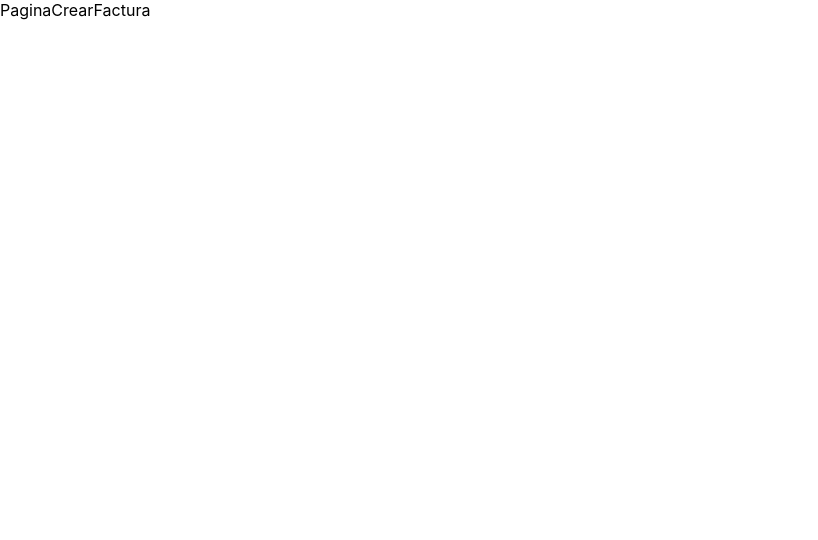
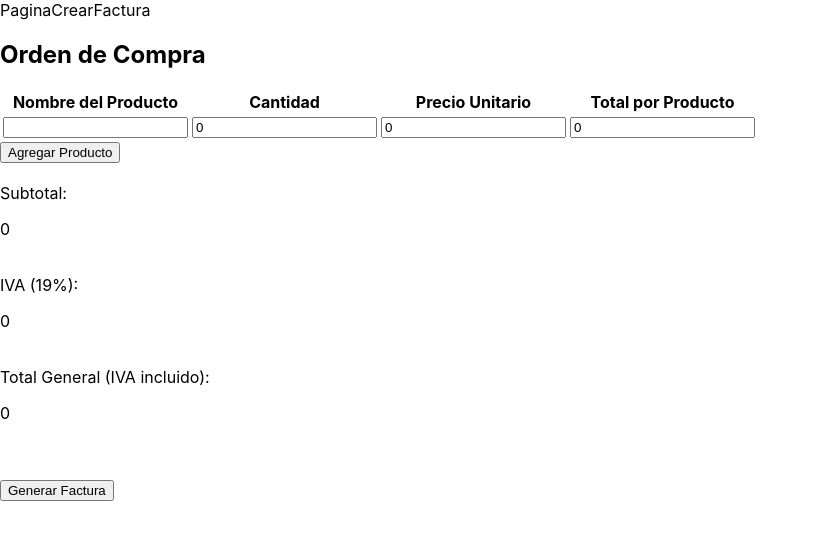
Before and after one commit to asapHallvaror/paginaCompraGithub, a React (Create React App) app: page / in a window 1280 px wide. Shown: the top 540 px of the page, without its empty margins (0-818 px from the left). Built offline with nearby package versions, Linux system fonts and the light colour scheme.

Commit message:
se agrega funcion de agregar los productos para la factura

```diff
--- a/src/Pages/CrearFactura.jsx
+++ b/src/Pages/CrearFactura.jsx
@@ -1,11 +1,101 @@
-import React from 'react'
-import PaginaCrearFactura from '../Components/PaginaLogin/PaginaCrearFactura/PaginaCrearFactura'
+import React, { useState, useEffect } from 'react';
+import PaginaCrearFactura from '../Components/PaginaLogin/PaginaCrearFactura/PaginaCrearFactura';
+
 const CrearFactura = () => {
-  return (
-    <div>
-        <PaginaCrearFactura/>
-    </div>
-  )
+    const [productos, setProductos] = useState([{ nombre: '', cantidad: 0, precio: 0, total: 0 }]);
+    const [subtotal, setSubtotal] = useState(0);
+    const [iva, setIVA] = useState(0);
+    const [totalGeneral, setTotalGeneral] = useState(0);
+
+    const agregarProducto = () => {
+        setProductos([...productos, { nombre: '', cantidad: 0, precio: 0, total: 0 }]);
+    };
+
+    const handleInputChange = (index, event) => {
+        const { name, value } = event.target;
+        const newProductos = [...productos];
+        newProductos[index][name] = value;
+        if (name === 'cantidad' || name === 'precio') {
+            newProductos[index].total = parseFloat(newProductos[index].cantidad) * parseFloat(newProductos[index].precio);
+        }
+        setProductos(newProductos);
+    };
+
+    useEffect(() => {
+        calcularSubtotal();
+    }, [productos]); // Ejecutar cuando se actualice el estado de productos
+
+    useEffect(() => {
+        calcularIVA();
+        calcularTotalGeneral();
+    }, [subtotal]); // Ejecutar cuando se actualice el subtotal
+
+    const calcularSubtotal = () => {
+        let total = 0;
+        productos.forEach(producto => {
+            total += parseFloat(producto.total);
+        });
+        setSubtotal(total);
+    };
+
+    const calcularIVA = () => {
+        const ivaValor = subtotal * 0.19;
+        setIVA(ivaValor);
+    };
+
+    const calcularTotalGeneral = () => {
+        const total = subtotal + iva;
+        setTotalGeneral(total);
+    };
+
+    const handleSubmit = event => {
+        event.preventDefault();
+        // Aquí puedes manejar el envío del formulario
+        console.log('Formulario enviado:', productos);
+    };
+
+    return (
+        <div>
+            <PaginaCrearFactura />
+            <div>
+                <h2>Orden de Compra</h2>
+                <form onSubmit={handleSubmit}>
+                    <table>
+                        <thead>
+                            <tr>
+                                <th>Nombre del Producto</th>
+                                <th>Cantidad</th>
+                                <th>Precio Unitario</th>
+                                <th>Total por Producto</th>
+                            </tr>
+                        </thead>
+                        <tbody>
+                            {productos.map((producto, index) => (
+                                <tr key={index}>
+                                    <td><input type="text" name="nombre" value={producto.nombre} onChange={e => handleInputChange(index, e)} required /></td>
+                                    <td><input type="number" name="cantidad" value={producto.cantidad} onChange={e => handleInputChange(index, e)} min="1" required /></td>
+                                    <td><input type="number" name="precio" value={producto.precio} onChange={e => handleInputChange(index, e)} min="0.01" step="0.01" required /></td>
+                                    <td><input type="text" value={producto.total} readOnly /></td>
+                                </tr>
+                            ))}
+                        </tbody>
+                    </table>
+                    <button type="button" onClick={agregarProducto}>Agregar Producto</button>
+                    <br /><br />
+                    <label>Subtotal:</label>
+                    <p>{Math.round(subtotal)}</p>
+                    <br />
+                    <label>IVA (19%):</label>
+                    <p>{Math.round(iva)}</p>
+                    <br />
+                    <label>Total General (IVA incluido):</label>
+                    <p>{Math.round(totalGeneral)}</p>
+                    <br /><br />
+                    <button type="submit">Generar Factura</button>
+                </form>
+            </div>
+        </div>
+    );
 }
 
-export default CrearFactura
+export default CrearFactura;
```
